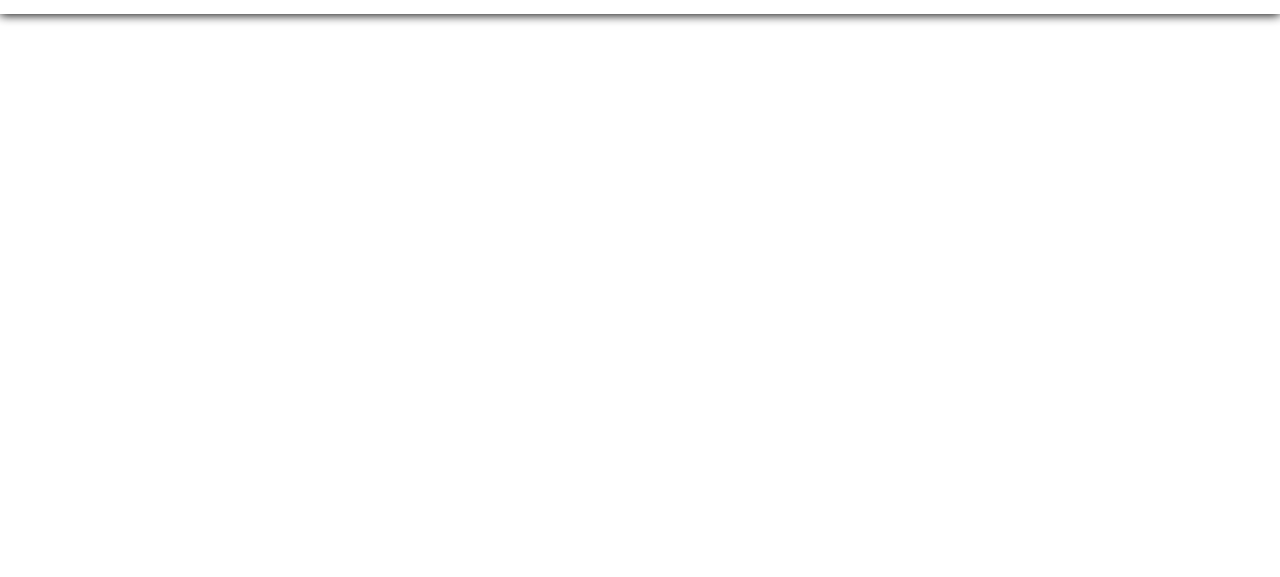
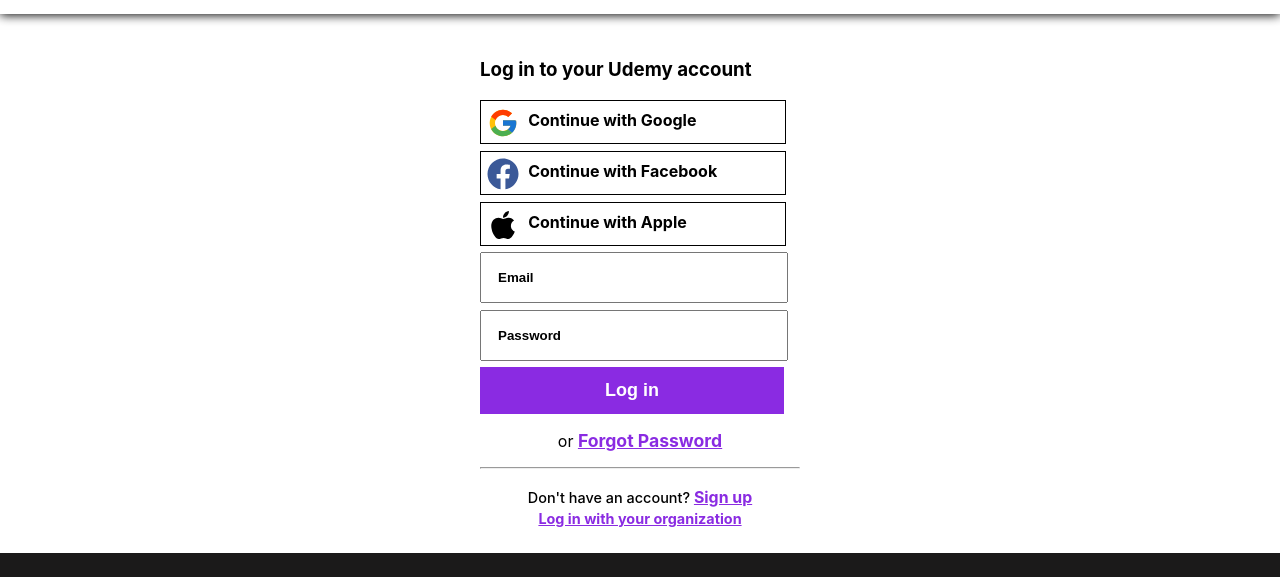
Before and after one commit to surajspider/UdemyClone_Frontend, a React (Create React App) app: page /login in a window 1280 px wide. Shown: the part 317-894 px from the top of the page. Before the commit the page ends 800 px from the top, so only its background shows below. Built offline with nearby package versions, Linux system fonts and the light colour scheme.

Commit message:
login and signup

```diff
--- /dev/null
+++ b/src/Compo/Register/Login.js
@@ -0,0 +1,85 @@
+import axios from 'axios';
+import React, { useState } from 'react'
+import { NavLink, useNavigate } from 'react-router-dom';
+import Footer from '../Footer';
+import { FcGoogle } from "react-icons/fc";
+import { FaApple } from "react-icons/fa";
+import { FaFacebook } from "react-icons/fa";
+
+function Login() {
+    const [data, setData] = useState({
+        email: "",
+        pass: ""
+    })
+    const navi = useNavigate();
+    const handleInput = (event) => {
+        setData({ ...data, [event.target.name]: event.target.value })
+    }
+    const handleSubmit = (e) => {
+        e.preventDefault();
+        if ((!data.email.includes("@"))) {
+            alert("Enter valid email address!!")
+        }
+        else if (!data.pass.trim()) {
+            alert("Enter Password!")
+        }
+        else {
+            console.log(data);
+            axios.post("https://udemyclone-backend.onrender.com/api/login", data) //https://udemyclone-backend.onrender.com/api/login
+                .then((res) => {
+                    alert(res.data.msg);
+                    if (res.data.msg === "User Logged in Successfully!") {
+                        localStorage.setItem("token", res.data.token);
+                        console.log(res.data.userdetail)
+                        navi("/");
+                    }
+                })
+                .catch(err => console.log(err));
+            setData({ email: "", pass: "" })
+        }
+    }
+    return (
+        <div>
+            <div className='register_div'>
+                <h3 className='reg_heading'>Log in to your Udemy account</h3>
+                <form>
+                    <div className='signupdiff_div'>
+                        <div className='logosignup'>
+                            <FcGoogle size={"2em"} className='logogoogle' />
+                        </div>
+                        <h4 className='signuph4'>Continue with Google</h4>
+                    </div>
+                    <div className='signupdiff_div'>
+                        <div className='logosignup'>
+                            <FaFacebook color='rgb(59,89,152)' size={"2em"} className='logogoogle' />
+                        </div>
+                        <h4 className='signuph4'>Continue with Facebook</h4>
+                    </div>
+                    <div className='signupdiff_div'>
+                        <div className='logosignup'>
+                            <FaApple size={"2em"} className='logogoogle' />
+                        </div>
+                        <h4 className='signuph4'>Continue with Apple</h4>
+                    </div>
+                    <div className='form-group'>
+                        {/* <label htmlFor='email'>Email</label> */}
+                        <input type='email' name='email' id='email' placeholder='Email' value={data.email} onChange={handleInput} />
+                    </div>
+                    <div className='form-group'>
+                        {/* <label htmlFor='pass'>Password</label> */}
+                        <input type='password' name='pass' id='pass' placeholder='Password' value={data.pass} onChange={handleInput} />
+                    </div>
+
+                    <button className='reg_submit' onClick={handleSubmit}>Log in</button>
+                    <p style={{ textAlign: "center" }}>or <span className='loginspan'>Forgot Password</span></p>
+                    <hr />
+                    <NavLink to="/register" className="navdeco"><h4 className='navdeco'>Don't have an account? <span className='loginspan'>Sign up</span></h4></NavLink>
+                    <p className='loginorg'>Log in with your organization</p>
+                </form>
+            </div>
+            <Footer />
+        </div>
+    )
+}
+
+export default Login
--- /dev/null
+++ b/src/Compo/Register/Register.js
@@ -0,0 +1,77 @@
+import React, { useState } from 'react'
+import { NavLink, useNavigate } from 'react-router-dom';
+import Footer from '../Footer';
+import axios from 'axios';
+
+function Register() {
+    const navi = useNavigate();
+    const [data, setData] = useState({
+        uname: "",
+        email: "",
+        pass: ""
+    })
+    const handleInput = (event) => {
+        setData({ ...data, [event.target.name]: event.target.value })
+    }
+    const handleSubmit = (e) => {
+        e.preventDefault();
+        if (!data.uname.trim()) {
+            alert("Enter Name!\nIt is mandatory!!")
+        }
+        else if ((!data.email.includes("@"))) {
+            alert("Enter valid email address!!")
+        }
+        else if (!data.pass.trim()) {
+            alert("Enter Password!")
+        }
+        else {
+            console.log(data);
+            axios.post("https://udemyclone-backend.onrender.com/api/register", data)  //https://udemyclone-backend.onrender.com/api/register
+                .then((res) => {
+                    console.log(res.data);
+                    alert(res.data.msg);
+                    if (res.data.msg === "User Registered Successfully!") {
+                        localStorage.setItem("token", res.data.token);
+                        navi("/");
+                    }
+                })
+                .catch(err => console.log(err));
+            setData({ uname: "", email: "", pass: "" });
+        }
+    }
+    return (
+        <div>
+            <div className='register_div'>
+                <h3 className='reg_heading'>Sign up and start learning</h3>
+                <form>
+                    <div className='form-group'>
+                        {/* <label htmlFor='uname'>Name</label> */}
+                        <input type='text' name='uname' id='uname' placeholder='Full name' value={data.uname} onChange={handleInput} />
+                    </div>
+                    <div className='form-group'>
+                        {/* <label htmlFor='email'>Email</label> */}
+                        <input type='email' name='email' id='email' placeholder='Email' value={data.email} onChange={handleInput} />
+                    </div>
+                    <div className='form-group'>
+                        {/* <label htmlFor='pass'>Password</label> */}
+                        <input type='password' name='pass' id='pass' placeholder='Password' value={data.pass} onChange={handleInput} />
+                    </div>
+                    <div className='form-check'>
+                        <input className='check' type='checkbox' />
+                    </div>
+                    <div className='form-checknotice'>
+                        <p>Send me special offers, personalized recommendations, and learning tips.</p>
+                    </div>
+                    <button className='reg_submit' onClick={handleSubmit}>Sign up</button>
+                    <p className='fontsi'>By signing up, you agree to our Terms of Use and Privacy Policy.</p>
+                    <hr />
+                    <NavLink to="/login" className="navdeco"><h4 className='navdeco'>Already have an account? <span className='loginspan'>Log in</span></h4></NavLink>
+                </form>
+            </div>
+            <Footer />
+        </div>
+    )
+}
+
+
+export default Register
--- a/src/Navbar/NavbarCompo.js
+++ b/src/Navbar/NavbarCompo.js
@@ -86,7 +86,9 @@
                         <h5>Log in</h5>
                     </div>
                     <div className='logbut_nav signupbut'>
-                        <h5>Sign up</h5>
+                        <NavLink style={{ color: "white", textDecoration: "none" }} to="/register">
+                            <h5>Sign up</h5>
+                        </NavLink>
                     </div>
                     <div className='logbut_nav'>
                         <MdLanguage size={"1.5em"} style={{ margin: "5px 0px 0px 0px" }} />
--- a/src/RouterCompo/RouteCompo.js
+++ b/src/RouterCompo/RouteCompo.js
@@ -2,6 +2,8 @@
 import NavbarCompo from '../Navbar/NavbarCompo'
 import { Route, Routes } from 'react-router-dom'
 import Home from '../Compo/Home'
+import Register from '../Compo/Register/Register'
+import Login from '../Compo/Register/Login'
 
 function RouteCompo() {
     return (
@@ -9,6 +11,8 @@
             <NavbarCompo />
             <Routes>
                 <Route path="/" element={<Home />}></Route>
+                <Route path='/register' element={<Register />}></Route>
+                <Route path="/login" element={<Login />}></Route>
             </Routes>
         </div>
     )
--- a/src/Stylesheet/Style.css
+++ b/src/Stylesheet/Style.css
@@ -389,3 +389,117 @@
     color: white;
     font-size: small;
 }
+
+/* register Page */
+.register_div {
+    /* border: 2px solid black; */
+    width: 25%;
+    margin: auto;
+    text-align: left;
+    padding-top: 2%;
+    padding-bottom: 2%;
+}
+
+.form-group input {
+    padding: 5%;
+    margin-bottom: 2%;
+    width: 85%;
+}
+
+.form-check {
+    /* border: 2px solid black; */
+    width: fit-content;
+    display: inline;
+    margin-right: 2%;
+}
+
+.check {
+    text-align: left;
+    margin-left: 2%;
+    height: 20px;
+    width: 20px;
+    accent-color: black;
+}
+
+.form-checknotice {
+    display: inline-block;
+    width: 80%;
+    font-size: medium;
+}
+
+.reg_submit {
+    width: 95%;
+    padding: 4%;
+    font-size: large;
+    font-weight: bold;
+    background-color: blueviolet;
+    border: none;
+    color: white;
+    cursor: pointer;
+}
+
+.fontsi {
+    font-size: small;
+}
+
+.navdeco {
+    text-align: center;
+    font-size: 0.95em;
+    color: black;
+    text-decoration: none;
+    font-weight: 500;
+    margin-bottom: 0;
+
+}
+
+.loginspan {
+    color: blueviolet;
+    text-decoration: underline;
+    font-size: 1.1em;
+    font-weight: bold;
+}
+
+/* Login Page */
+.signupdiff_div {
+    border: 1px solid black;
+    display: flex;
+    padding: 0;
+    width: 95%;
+    margin-bottom: 2%;
+    /* height: 6vh; */
+}
+
+.signuph4 {
+    padding-top: 3%;
+    margin: 0;
+    margin-left: 3%;
+    /* border: 1px solid green; */
+}
+
+.logosignup {
+    /* border: 2px solid red; */
+    height: fit-content;
+    margin-left: 2%;
+}
+
+.logogoogle {
+    /* border: 2px solid brown; */
+    margin-top: 20%;
+}
+
+.form-group input::placeholder {
+    font-weight: bold;
+    font-size: 1em;
+    color: black;
+}
+
+.loginorg {
+    margin: 0;
+    padding: 0;
+    text-align: center;
+    color: blueviolet;
+    font-weight: bold;
+    font-size: 0.9em;
+    text-decoration: underline;
+    margin-top: 1%;
+}
```
